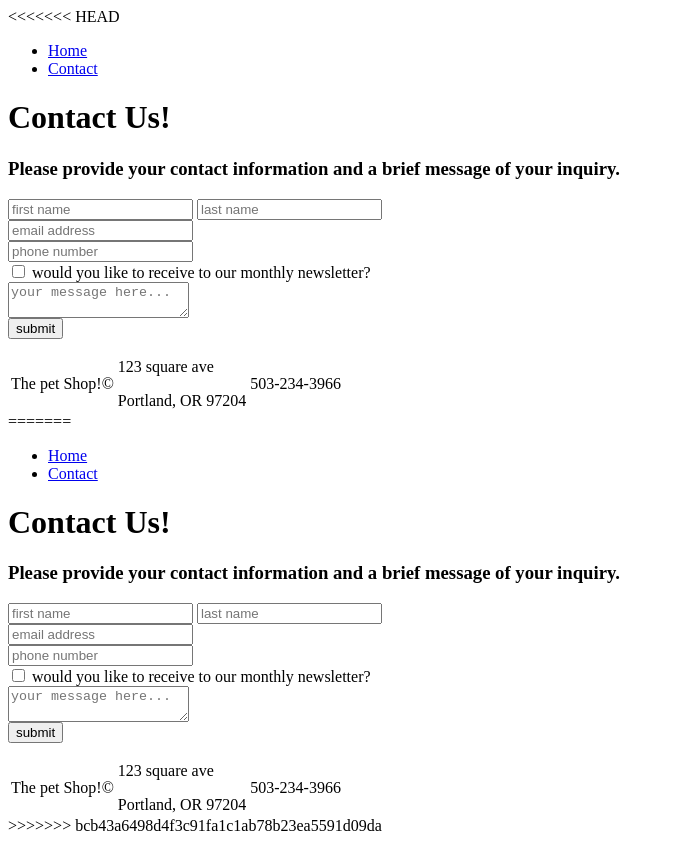
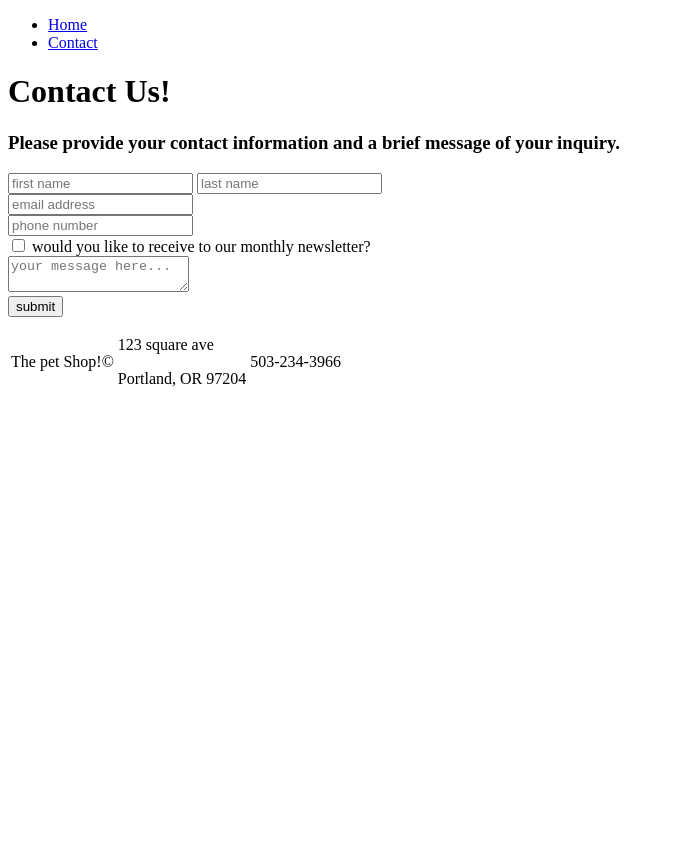
Before and after one commit to Hashim4810/HTML-and-CSS-PROJECTS, a plain HTML site: page The pet shop website/contact.html in a window 1280 px wide. Shown: the whole page, without its empty margins (0-675 px from the left). After the commit the page ends 800 px from the top, so only its background shows below. Drawn offline with Linux system fonts and the light colour scheme.

Commit message:
resolved merge conflict

```diff
--- a/The pet shop website/contact.html
+++ b/The pet shop website/contact.html
@@ -1,4 +1,3 @@
-<<<<<<< HEAD
 <!doctype html>
 <html>
     <head>
@@ -55,62 +54,4 @@
             </footer>
         </body>
     </head>
-=======
-<!doctype html>
-<html>
-    <head>
-        <title>The pet shop</title>
-        <meta charset="UTF-8">
-        <meta name="description" content="The pet shop is a local pet store that sells cats, dogs, rabbits, fish, bearded dragons, and guinea pigs.">
-        </head>
-        <body>
-            <!--NAVBAR-->
-            <nav>
-                <ul>
-                    <li><a href="index.html">Home</a></li>
-                    <li><a href="contact.html">Contact</a></li>
-                </ul>
-            </nav>
-                  <!--header-->
-            <header>
-                <div>
-                    <h1>Contact Us!</h1>
-                </div>
-            </header>
-            <!--form-->
-            <section>
-                <div>
-                    <h3>Please provide your contact information and a brief message of your inquiry.</h3>
-                </div>
-                <div>
-                    <form>
-                        <input type="text" placeholder="first name">
-                        <input type="text" placeholder="last name"><br>
-                        <input type="email" placeholder="email address"><br>
-                        <input type="tel" placeholder="phone number"><br>
-                        <input type="checkbox" id="newsletter">
-                        <label for="newsletter">would you like to receive to our monthly newsletter?</label><br>
-                        <textarea placeholder="your message here..."></textarea><br>
-                        <input type="submit" value="submit">
-                    </form>
-                </div>
-            </section>
-            <!--footer-->
-            <footer>
-                <table><tr>
-                    <td>
-                        <p>The pet Shop!&copy;</p>
-                    </td>
-                    <td>
-                        <p>123 square ave</p>
-                        <p>Portland, OR 97204</p>
-                    </td>
-                    <td>
-                        <p>503-234-3966</p>
-                    </td>
-                </tr></table>
-            </footer>
-        </body>
-    </head>
->>>>>>> bcb43a6498d4f3c91fa1c1ab78b23ea5591d09da
 </html>
--- a/indext.html
+++ /dev/null
@@ -1,23 +0,0 @@
-
-
-<!DOCTYPE HTML>
-<html lang="en">
-<head>
-<meta charset="UTF-8">
-<meta name="viewport" content="width=device, initial-scale=1.0">
-<title> my first webpage</title>
-<link rel="stylesheet" href="style.css">
-</head>
-<body>
-
-   <header>
-       <h1>Welcome to My Website</h1>
-   </header>
-
-   <main>
-       <p>This page was created using Git Bash and notepad for my web development assigment.</p>
-       <p>It is successfully linkedto CSS stylesheet!</p>
-   </main>
-
-</body>
-</html>
```
Also changed, not shown: one_page_website.html/one page website.html (+1 -65 lines).
